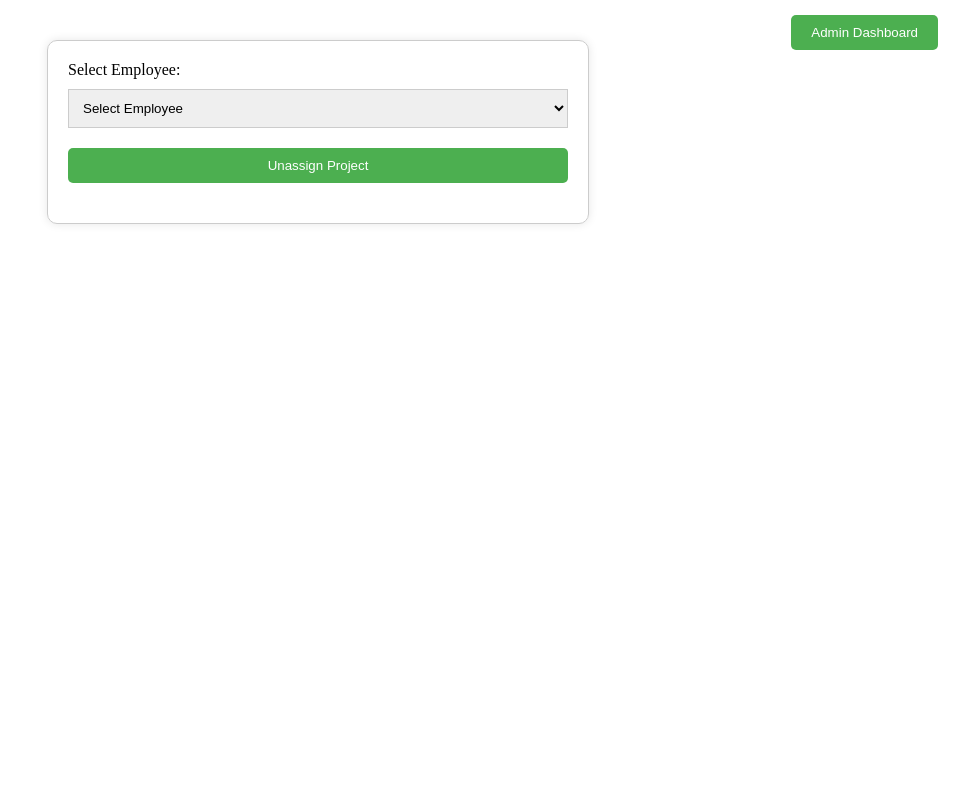
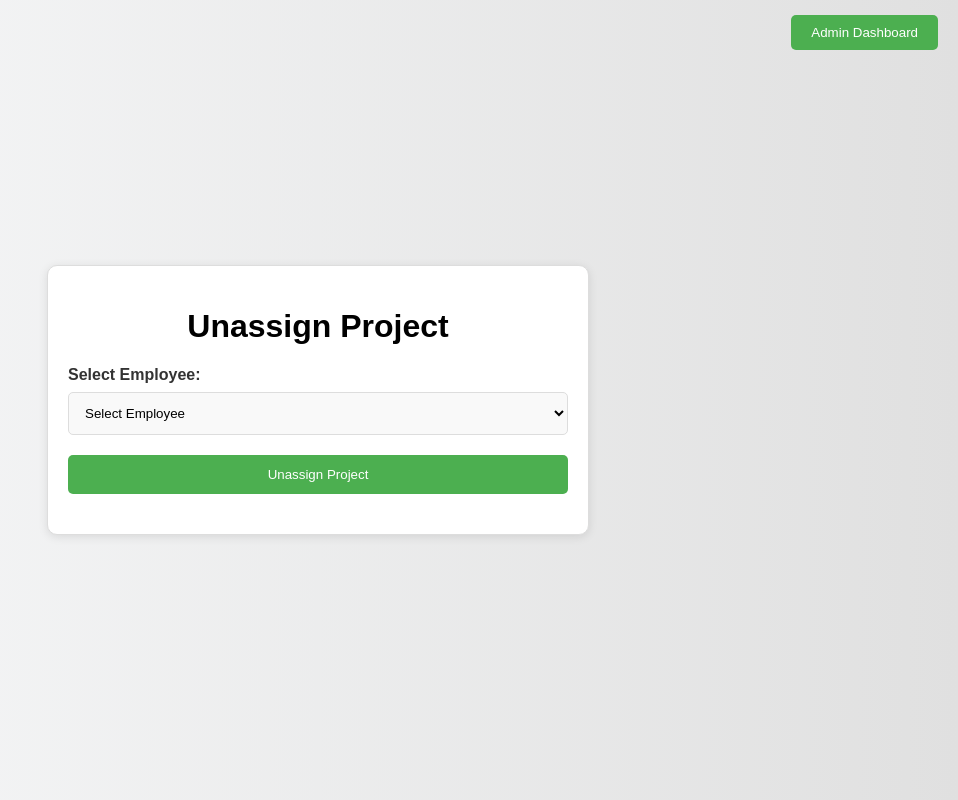
Before and after one commit to mayank25627/Employee-Management-Portal, a Flask app: page /unassignProjectPage in a window 1280 px wide. Shown: the whole page, without its empty margins (322-1280 px from the left). Run offline with Flask 2, Linux system fonts and the light colour scheme; data that the repository does not hold is empty.

Commit message:
Employee Management

```diff
--- a/app.py
+++ b/app.py
@@ -1,4 +1,4 @@
-from flask import Flask, render_template, request, redirect,  session, has_request_context
+from flask import Flask, render_template, request, redirect,  session, has_request_context, flash
 import bcrypt
 import mysql.connector
 from mysql.connector import Error
@@ -409,7 +409,6 @@ def make_request(selected_employee_ids, project_id, request_text, manager_id):
 
 def get_requests_data():
     try:
-        # Get database connection
         connection = create_connection()
         cursor = connection.cursor(dictionary=True)
 
@@ -438,7 +437,7 @@ def get_requests_data():
                 'status': request_data['status'],
                 'employees': [{'first_name': request_data['employee_first_name'], 'last_name': request_data['employee_last_name']}]
             }
-            # Check if the request already exists in the list
+
             for request in requests:
                 if request['request_id'] == request_info['request_id']:
                     request['employees'].append(
@@ -1016,6 +1015,7 @@ def assignProject():
         cursor.execute(
             "INSERT INTO EmployeeProject (employee_id, project_id) VALUES (%s, %s)", (employee_id, project_id))
         con.commit()
+        flash("Successfully assigned project", "success")
         return redirect('/assignProjectPage')
     except Error as e:
         logger.error(f"Database error: {e}")
@@ -1044,6 +1044,7 @@ def unassignProject():
         cursor.execute(
             "DELETE FROM EmployeeProject WHERE employee_id = %s", (employee_id,))
         con.commit()
+        flash("Successfully unassigned project", "success")
         return redirect('/unassignProjectPage')
     except Error as e:
         return render_template('unassign_project.html', error="An error occurred while unassigning the project.", assigned_employees=get_assigned_employees())
@@ -1131,7 +1132,7 @@ def show_details():
 
     cursor = con.cursor(dictionary=True)
     try:
-        # Fetch assigned project details
+        # Fetch assigned project
         cursor.execute("""
             SELECT project.project_id, project.project_name
             FROM EmployeeProject
--- a/templates/unassign_project.html
+++ b/templates/unassign_project.html
@@ -5,49 +5,91 @@
     <meta name="viewport" content="width=device-width, initial-scale=1.0">
     <title>Unassign Project</title>
     <style>
+        body {
+            font-family: 'Arial', sans-serif;
+            background: linear-gradient(to right, #f8f9fa, #e0e0e0);
+            margin: 0;
+            padding: 0;
+            display: flex;
+            justify-content: center;
+            align-items: center;
+            min-height: 100vh;
+            color: #333;
+        }
         #unassign-form {
             max-width: 500px;
+            width: 100%;
             margin: 40px auto;
             padding: 20px;
-            border: 1px solid #ccc;
+            background: #fff;
+            border: 1px solid #ddd;
             border-radius: 10px;
-            box-shadow: 0 0 10px rgba(0, 0, 0, 0.1);
+            box-shadow: 0 2px 10px rgba(0, 0, 0, 0.1);
+        }
+        h1 {
+            text-align: center;
+            color: black;
         }
         label {
             display: block;
-            margin-bottom: 10px;
+            margin-bottom: 8px;
+            font-weight: bold;
         }
         select, input[type="submit"] {
             width: 100%;
-            padding: 10px;
+            padding: 12px;
             margin-bottom: 20px;
-            border: 1px solid #ccc;
+            border: 1px solid #ddd;
+            border-radius: 5px;
+            box-sizing: border-box;
+        }
+        select {
+            background-color: #f9f9f9;
         }
         input[type="submit"] {
             background-color: #4CAF50;
             color: #fff;
             border: none;
+            cursor: pointer;
+            transition: background-color 0.3s ease;
+        }
+        input[type="submit"]:hover {
+            background-color: #45a049;
+        }
+        .admin-dashboard {
+            position: absolute;
+            top: 15px;
+            right: 20px;
+            background-color: #4CAF50;
+            color: #fff;
+            padding: 10px 20px;
+            border: none;
             border-radius: 5px;
             cursor: pointer;
+            transition: background-color 0.3s ease;
         }
-        input[type="submit"]:hover {
-            background-color: #3e8e41;
+        .admin-dashboard:hover {
+            background-color: #45a049;
+        }
+        .alert {
+            padding: 15px;
+            color: black;
+            margin-bottom: 20px;
+            border-radius: 5px;
+            align-items: center;
+        }
+        .alert.error {
+            background-color: #f44336;
         }
     </style>
 </head>
 <body>
+    <button class="admin-dashboard" id="admin-dashboard">Admin Dashboard</button>
 
-    <div style="position: absolute; right: 20px; top:15px">
-        <button style="background-color: #4CAF50;
-        color: #fff;
-        padding: 10px 20px;
-        border: none;
-        border-radius: 5px;
-        cursor: pointer;" id="admin-dashboard" >Admin Dashboard</button>
-      </div>
+    <div id="unassign-form">
+        <h1>Unassign Project</h1>
 
-
-    <form action="/unassignProject" method="post" id="unassign-form">
+        <form action="/unassignProject" method="post">
             <label for="employee">Select Employee:</label>
             <select id="employee" name="employee_id" required>
                 <option value="" disabled selected>Select Employee</option>
@@ -58,11 +100,20 @@
 
             <input type="submit" value="Unassign Project">
         </form>
-</body>
+
+        {% with messages = get_flashed_messages(with_categories=true) %}
+            {% if messages %}
+                {% for category, message in messages %}
+                    <div class="alert {{ category }}">{{ message }}</div>
+                {% endfor %}
+            {% endif %}
+        {% endwith %}
+    </div>
 
     <script>
         document.getElementById("admin-dashboard").addEventListener("click", function() {
-        window.location.href = "/adminpage"
+            window.location.href = "/adminpage";
         });
     </script>
+</body>
 </html>
```
Also changed, not shown: templates/assign_project.html (+72 -20 lines), 3 other files. Lines whose indentation alone changed are shown as unchanged.
